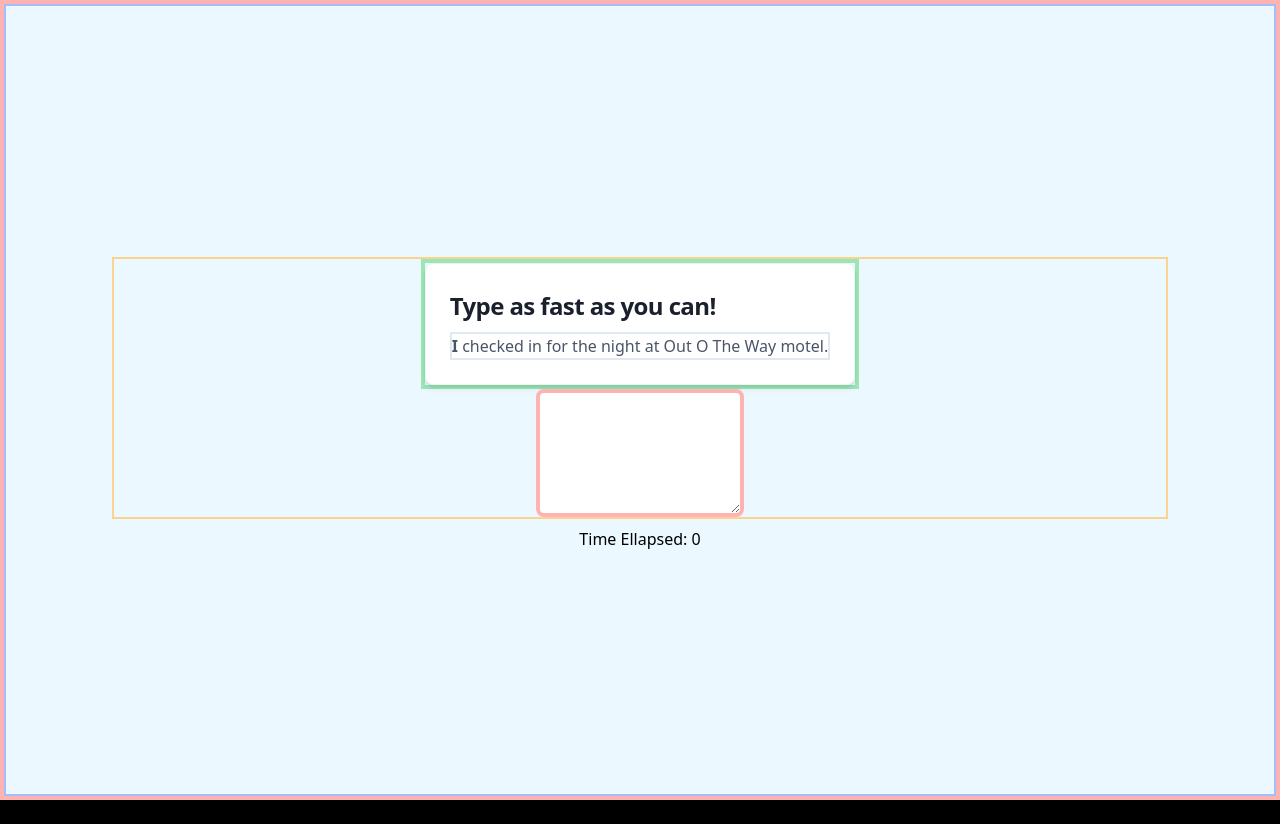
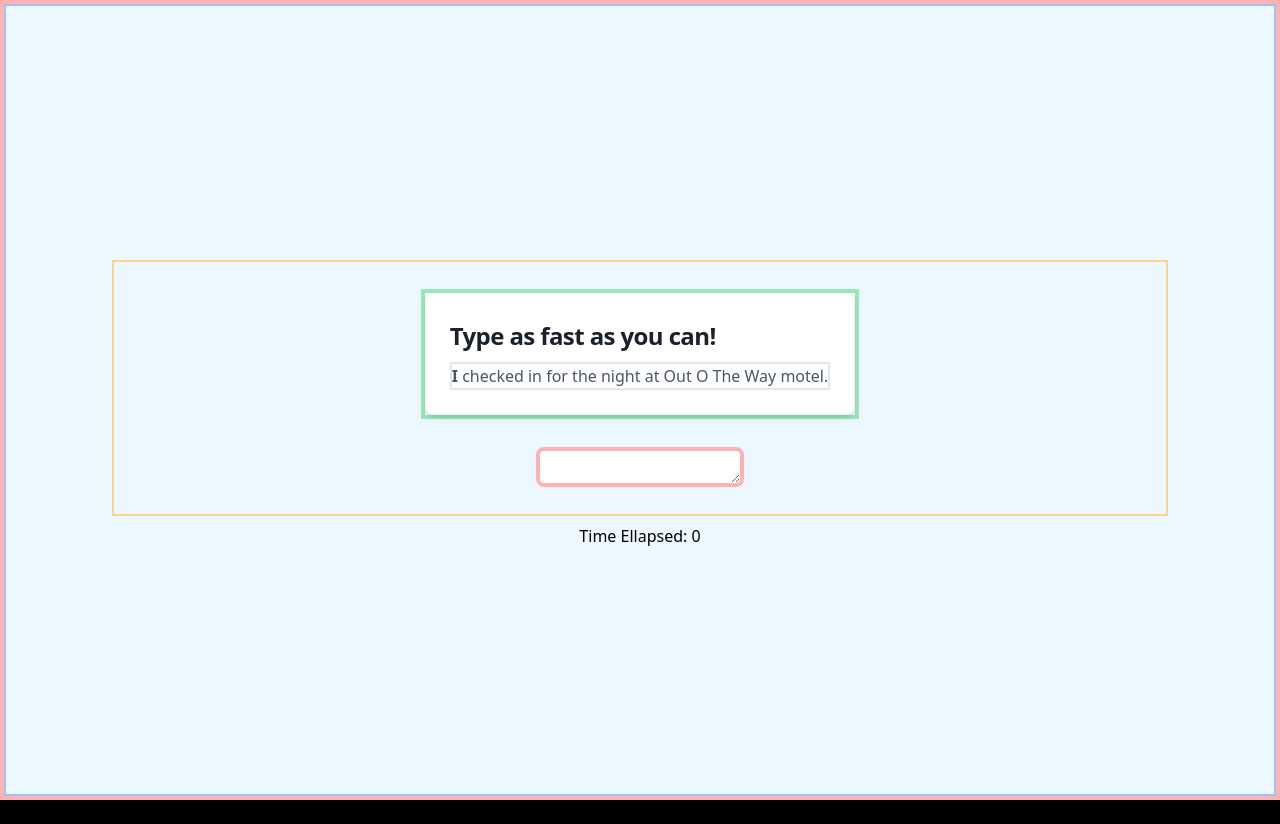
Before and after one commit to arjitjohar/TypingGame, a React (Create React App) app in the folder my-app/: page / in a window 1280 px wide. Built offline with nearby package versions, Linux system fonts and the light colour scheme.

Commit message:
justify-evenly

```diff
--- a/my-app/src/components/TypingArea.tsx
+++ b/my-app/src/components/TypingArea.tsx
@@ -109,7 +109,7 @@ const TypingArea = () => {
 
     <div className="flex flex-col items-center justify-center w-full h-screen bg-blue-100 border-4 border-red-300">
       <div className="flex flex-col justify-center items-center border-2 border-indigo-300 w-full h-screen">
-        <div className="flex flex-col items-center border-2 border-orange-300 w-5/6 my-2">
+        <div className="flex flex-col justify-evenly items-center border-2 border-orange-300 w-5/6 my-2 h-64">
           <div className="flex flex-row border-4 border-green-300">
             <TypingText
               text={sampleStringArr}
@@ -118,7 +118,7 @@ const TypingArea = () => {
             />
           </div>
           <textarea
-            className="w-96 h-32 border-4 border-red-300 h-32 rounded-lg"
+            className="w-96 h-10 border-4 border-red-300 rounded-lg overflow-auto"
             onChange={handleMessageChange}
             value={message}
           />
```
